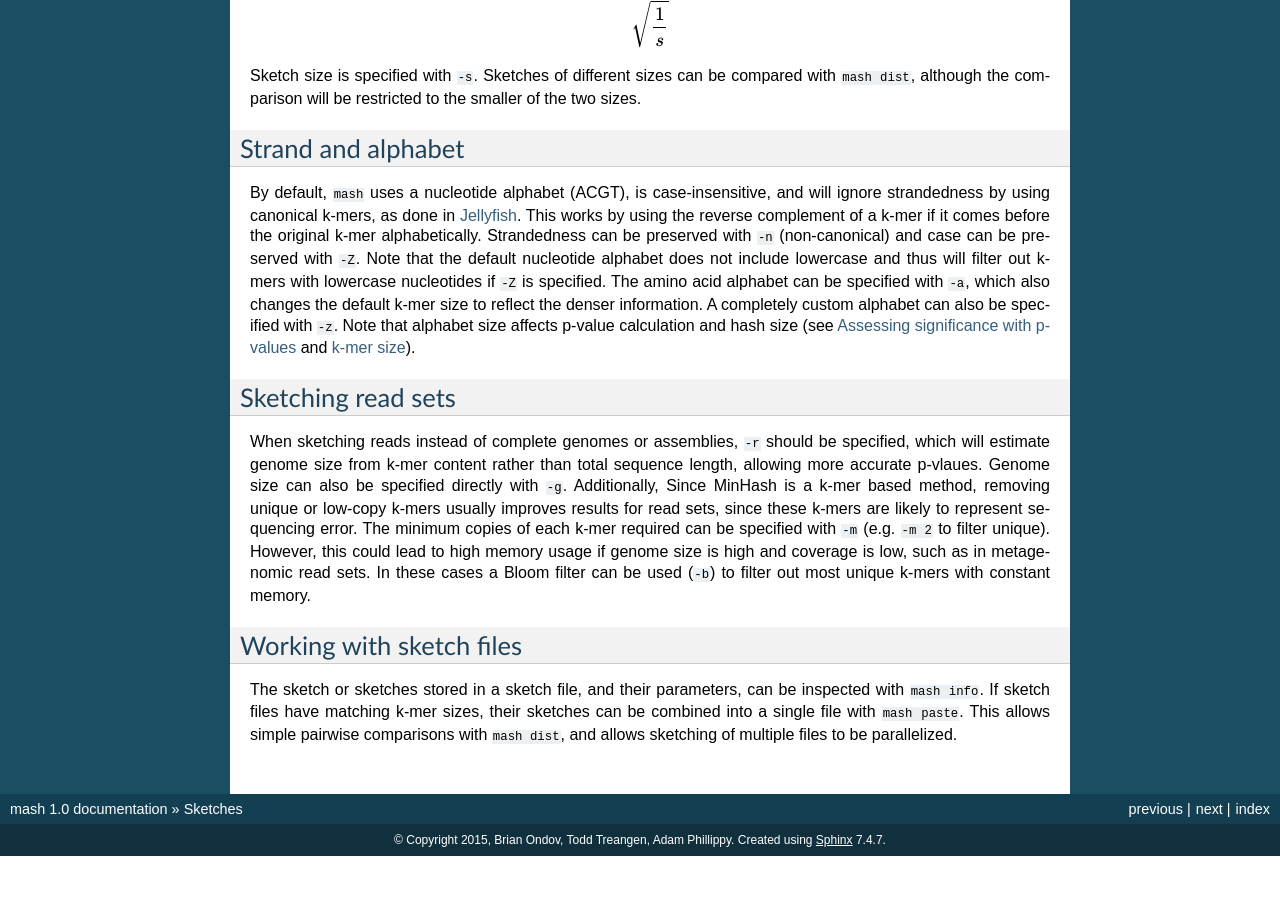
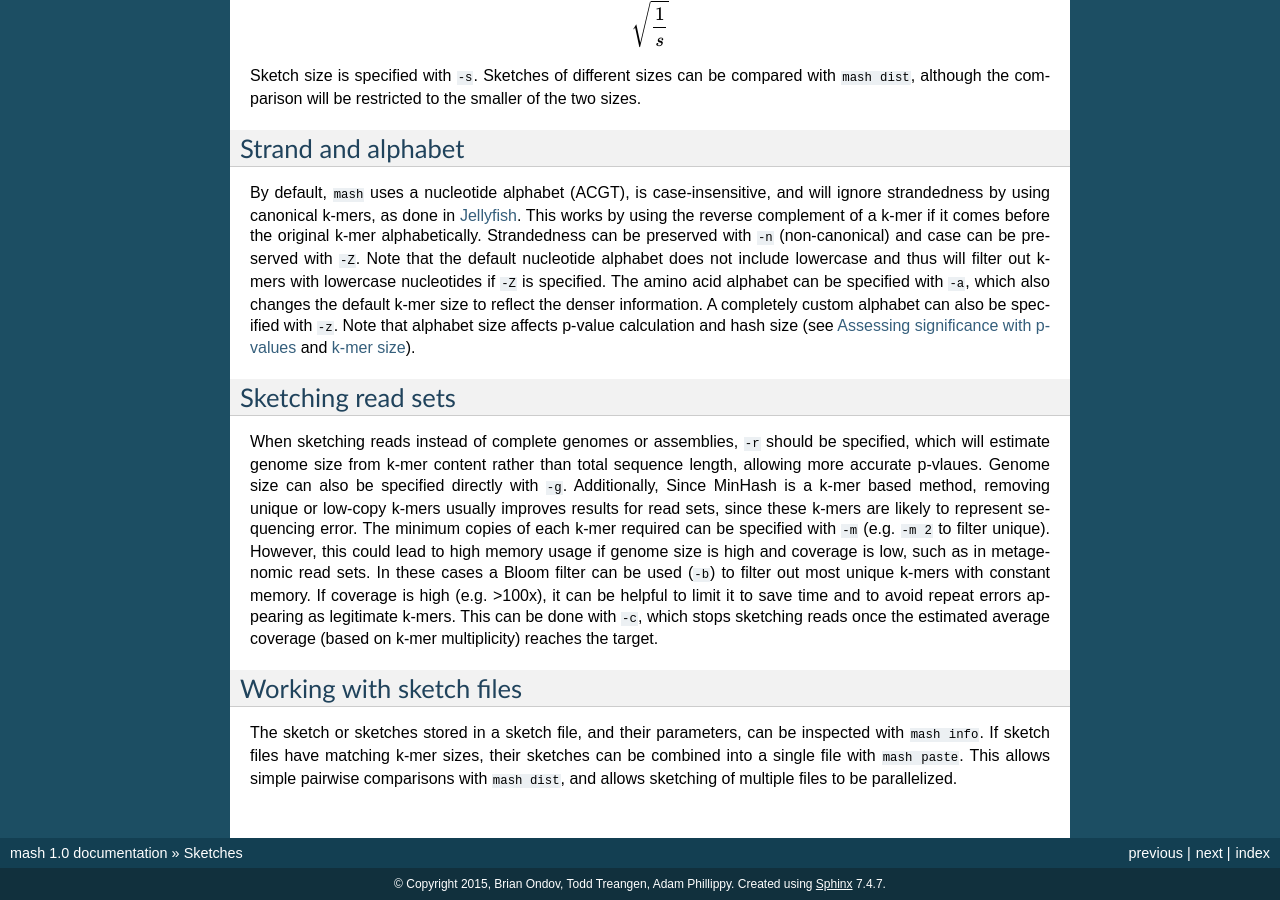
Before and after one commit to marbl/Mash, a Sphinx documentation site: the page built from doc/sphinx/sketches.rst, in a window 1280 px wide and 900 px high, scrolled down 1059 px. Built offline with Sphinx 7.4.7, drawn with Linux system fonts in a browser that asks for light colours; before the commit the page ends 1915 px from its top, so only the background shows below that.

Commit message:
docs: -c reference

```diff
--- a/doc/sphinx/sketches.rst
+++ b/doc/sphinx/sketches.rst
@@ -91,7 +91,11 @@ sequencing error. The minimum copies of each k-mer required can be specified
 with :code:`-m` (e.g. :code:`-m 2` to filter unique). However, this could
 lead to high memory usage if genome size is high and coverage is low, such as
 in metagenomic read sets. In these cases a Bloom filter can be used (:code:`-b`)
-to filter out most unique k-mers with constant memory.
+to filter out most unique k-mers with constant memory. If coverage is high (e.g.
+>100x), it can be helpful to limit it to save time and to avoid repeat errors
+appearing as legitimate k-mers. This can be done with :code:`-c`, which stops
+sketching reads once the estimated average coverage (based on k-mer
+multiplicity) reaches the target.
 
 Working with sketch files
 -------------------------
```
